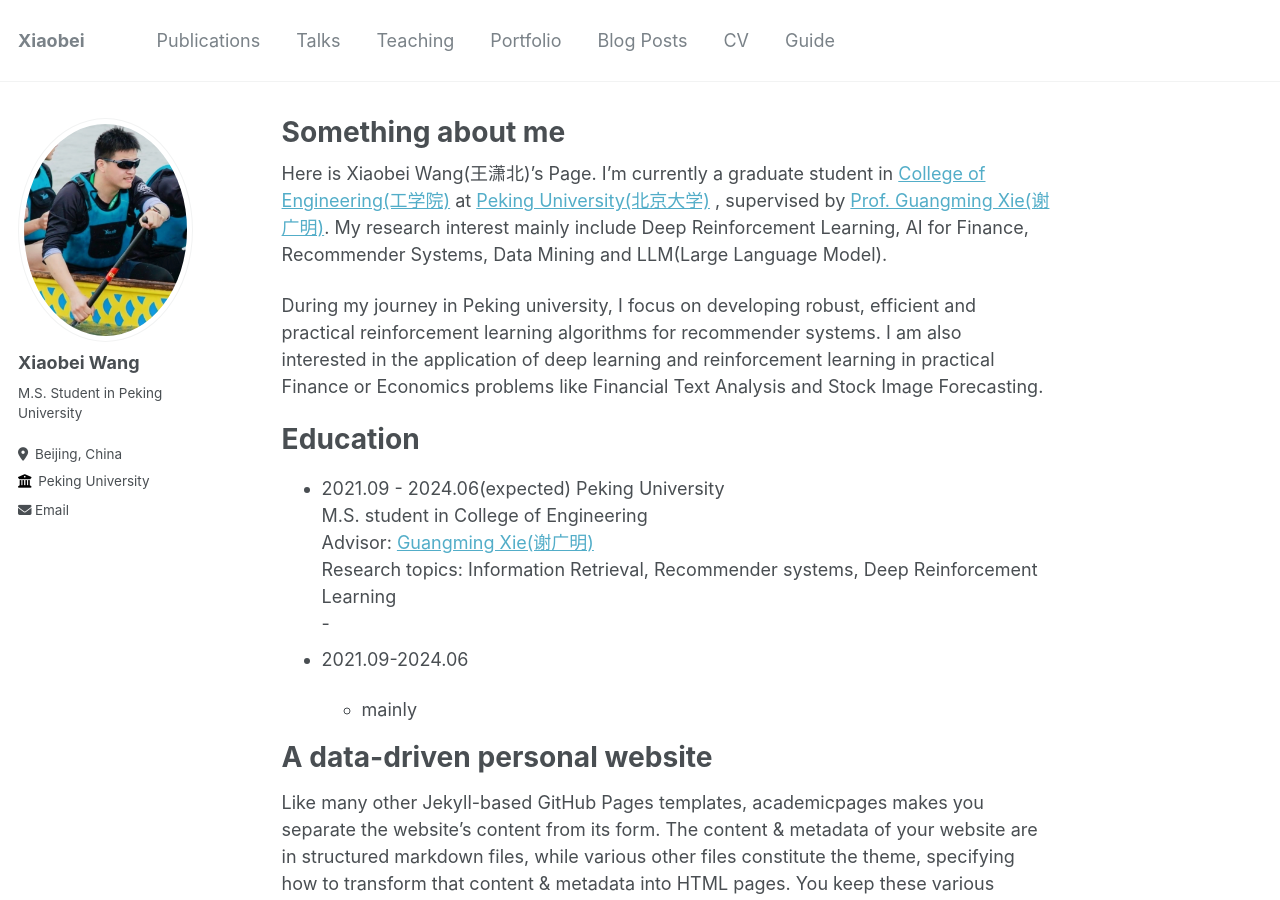
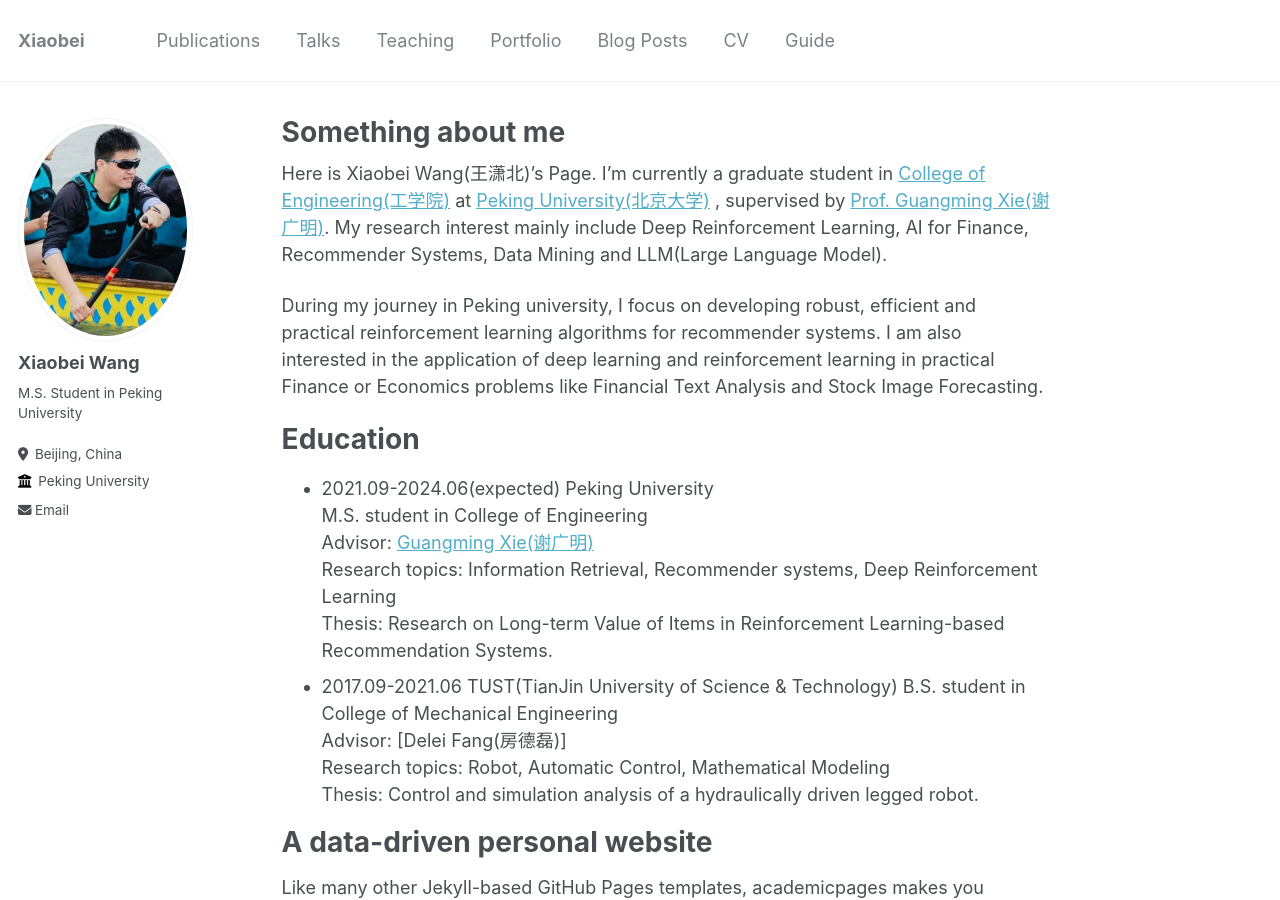
Before and after one commit to wangxiaobei822/wangxiaobei822.github.io, a Jekyll site: the page built from _pages/about.md, in a window 1280 px wide and 900 px high. Built offline with Jekyll 4.4.1, drawn with Linux system fonts in a browser that asks for light colours.

Commit message:
Update about.md

```diff
--- a/_pages/about.md
+++ b/_pages/about.md
@@ -13,14 +13,16 @@ During my journey in Peking university, I focus on developing robust, efficient
 
 Education
 ======
-- 2021.09 - 2024.06(expected) Peking University<br>
+- 2021.09-2024.06(expected)  Peking University<br>
  M.S. student in College of Engineering<br>
  Advisor: [Guangming Xie(谢广明)](https://www.coe.pku.edu.cn/teaching/all_time/7139.html)<br>
 Research topics: Information Retrieval, Recommender systems, Deep Reinforcement Learning<br>
--
-- 2021.09-2024.06
-
-  - mainly
+Thesis: Research on Long-term Value of Items in Reinforcement Learning-based Recommendation Systems.
+- 2017.09-2021.06 TUST(TianJin University of Science & Technology)
+  B.S. student in College of Mechanical Engineering<br>
+ Advisor: [Delei Fang(房德磊)]<br>
+Research topics: Robot, Automatic Control, Mathematical Modeling<br>
+Thesis: Control and simulation analysis of a hydraulically driven legged robot.
 
 
 
```
